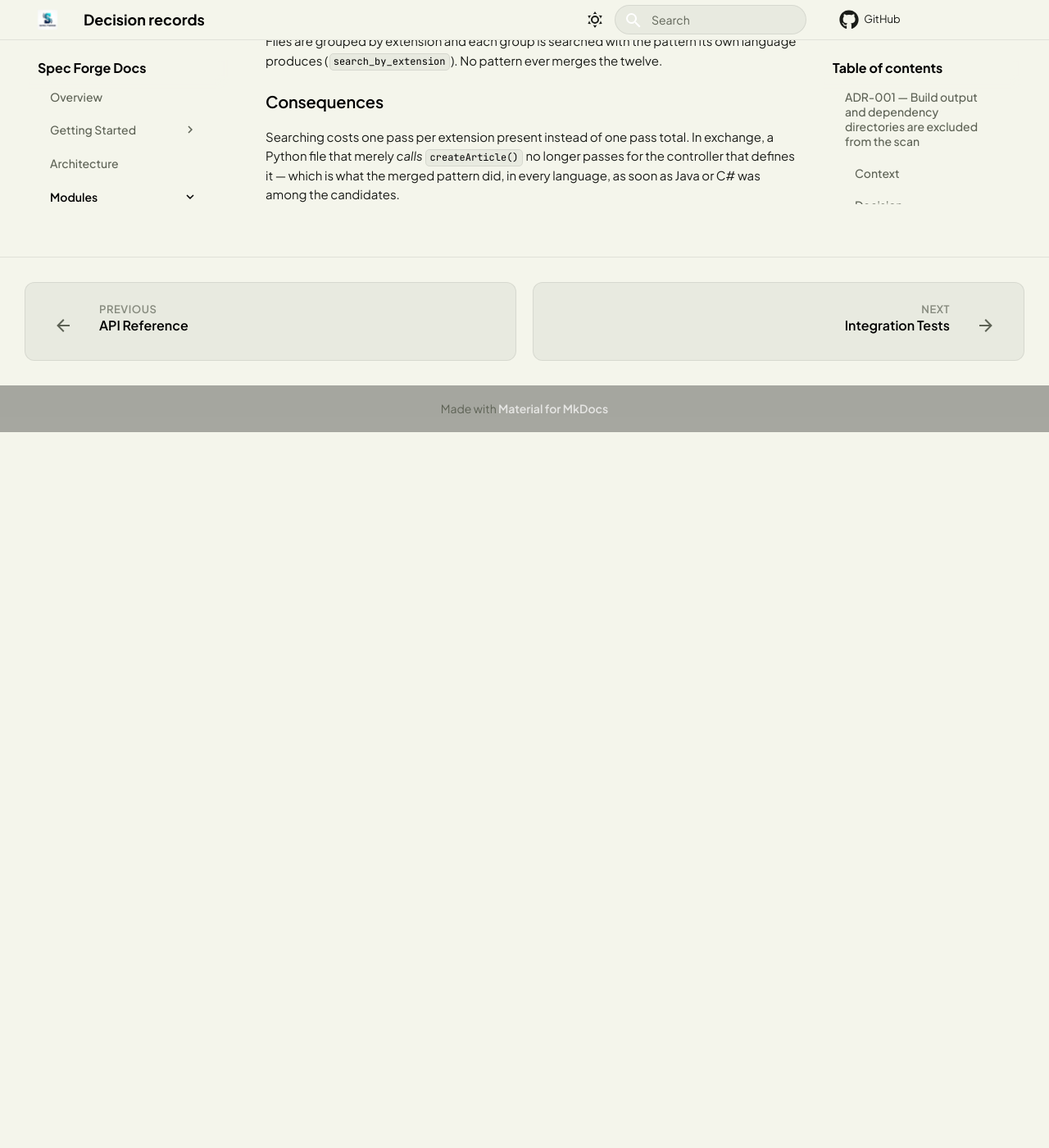
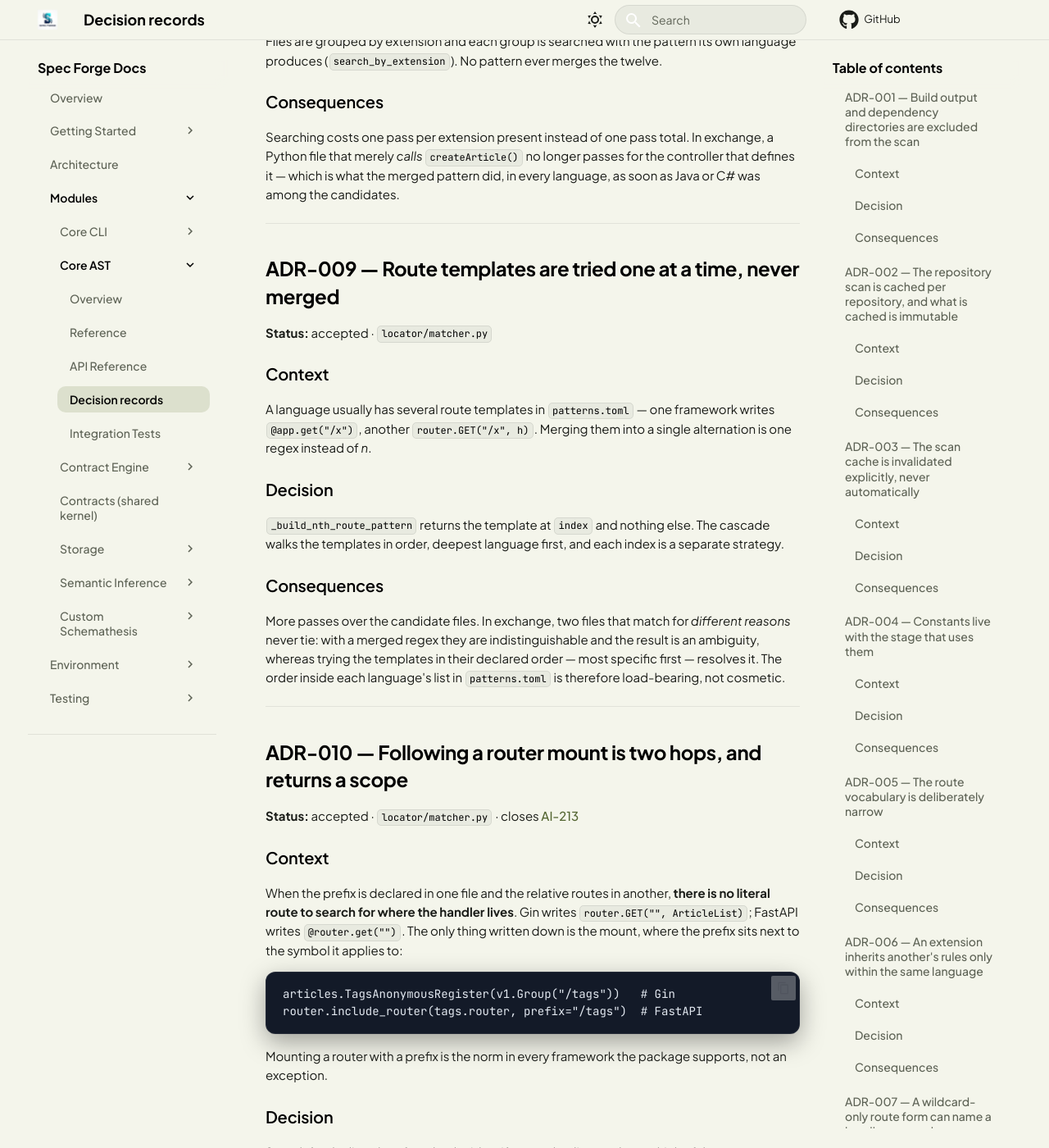
Before and after one commit to Spec-Forge-Testing/specforge-docs, an MkDocs documentation site: the page built from docs/modules/core-ast/adr.md, in a window 1280 px wide and 1400 px high, scrolled down 6497 px. Shown: the whole window at 82% size. Built offline with MkDocs 1.6.1 and Material for MkDocs 9.7.7, drawn with Linux system fonts in a browser that asks for light colours; comment, search, counter and statistics services are not loaded; before the commit the page ends 7024 px from its top, so only the background shows below that; some of the changed text lies outside the part shown.

Commit message:
docs(core-ast): record the locator cascade decisions

````diff
--- a/docs/modules/core-ast/adr.md
+++ b/docs/modules/core-ast/adr.md
@@ -295,3 +295,140 @@ Searching costs one pass per extension present instead of one pass total. In
 exchange, a Python file that merely *calls* `createArticle()` no longer passes for
 the controller that defines it — which is what the merged pattern did, in every
 language, as soon as Java or C# was among the candidates.
+
+---
+
+## ADR-009 — Route templates are tried one at a time, never merged
+
+**Status:** accepted · `locator/matcher.py`
+
+### Context
+
+A language usually has several route templates in `patterns.toml` — one
+framework writes `@app.get("/x")`, another `router.GET("/x", h)`. Merging them
+into a single alternation is one regex instead of *n*.
+
+### Decision
+
+`_build_nth_route_pattern` returns the template at `index` and nothing else. The
+cascade walks the templates in order, deepest language first, and each index is
+a separate strategy.
+
+### Consequences
+
+More passes over the candidate files. In exchange, two files that match for
+*different reasons* never tie: with a merged regex they are indistinguishable
+and the result is an ambiguity, whereas trying the templates in their declared
+order — most specific first — resolves it. The order inside each language's list
+in `patterns.toml` is therefore load-bearing, not cosmetic.
+
+---
+
+## ADR-010 — Following a router mount is two hops, and returns a scope
+
+**Status:** accepted · `locator/matcher.py` · closes [AI-213](https://linear.app/ai-pbt/issue/AI-213)
+
+### Context
+
+When the prefix is declared in one file and the relative routes in another,
+**there is no literal route to search for where the handler lives**. Gin writes
+`router.GET("", ArticleList)`; FastAPI writes `@router.get("")`. The only thing
+written down is the mount, where the prefix sits next to the symbol it applies
+to:
+
+```
+articles.TagsAnonymousRegister(v1.Group("/tags"))   # Gin
+router.include_router(tags.router, prefix="/tags")  # FastAPI
+```
+
+Mounting a router with a prefix is the norm in every framework the package
+supports, not an exception.
+
+### Decision
+
+Search for the literal prefix, take the identifiers on that line, and see which
+of them names or defines a file in the repository.
+
+Two details:
+
+- **It returns a scope, not just a file.** When the mounted symbol is a
+  function, the scope is that function's body. One `routers.go` in Gin holds
+  three `register` functions and each declares its own `GET("")`; without
+  narrowing to the body, the handler named would be another resource's.
+- **A named argument's name is never the mounted symbol.** FastAPI writes
+  `include_router(articles.router, tags=["articles"])`, and `tags` is also the
+  name of another route module — so the mount of `/articles` also pointed at
+  `tags.py`, which has its own `@router.get("")`, and the two tied.
+
+The strategy sits below every form written in the file itself (confidence 0.45):
+it is two inferences deep, not one.
+
+### Consequences
+
+Only a **literal** prefix can be followed. `prefix=settings.API_PREFIX`,
+`prefix=f"/{version}/tags"`, a mount inside an `if`, or a loop over discovered
+modules are all out of reach by definition — the package does not execute code.
+Those endpoints fail with `ControllerNotFoundError`, which is the intended
+degradation.
+
+---
+
+## ADR-011 — Routes generated by a resource registration are located by convention
+
+**Status:** accepted · `locator/matcher.py`
+
+### Context
+
+`Route::resource('articles', 'ArticleController')` serves five routes and writes
+none of them; `resources :articles` in Rails, seven. There is no declaration to
+find and no handler name to read.
+
+### Decision
+
+The last resort of the cascade. What is written is the resource, so the HTTP
+method plus the shape of the path — collection or member — determine the action
+by convention, from tables in `patterns.toml`. The strategy returns the handler
+name along with the file, because nothing in the code states it.
+
+A singular resource has no collection: `resource :user` serves `GET /user` with
+`show`, not `index`, which is why the action tables come in two flavours.
+
+### Consequences
+
+It sits at the bottom of the cascade with confidence 0.35 — the lowest — because
+neither the route nor the handler is written anywhere: both come from a
+convention the project may not follow. The result is still checked against the
+code (`defines`) before being returned, so a convention that does not hold
+produces no answer rather than a wrong one.
+
+---
+
+## ADR-012 — An ambiguous strategy does not abort the cascade
+
+**Status:** accepted · `locator/matcher.py`
+
+### Context
+
+`locate_controller` tries strategies from most to least specific. When one
+matches several files, the obvious move is to stop and report the ambiguity.
+
+### Decision
+
+An ambiguous strategy is **remembered, not raised**, and the cascade continues —
+a later, less specific strategy may still resolve to a single file. If none does,
+what gets raised is the **most specific** ambiguity encountered, because it is the
+one that says the most about the repository.
+
+Only one strategy narrows before giving up: `class_prefix`, which several
+controllers can share (three ASP.NET controllers declare `[Route("articles")]`),
+is narrowed by which of them declares *this* HTTP method.
+
+### Consequences
+
+A run does strictly more work than one that aborts early. The payoff is that a
+tie under a specific strategy is not fatal, which is what lets `class_prefix`
+and the mount strategy rescue endpoints that `path_decorator` left ambiguous.
+
+The error a caller sees is not necessarily from the last strategy tried, which
+can be surprising when debugging: it is from the most specific one that found
+anything at all.
````
